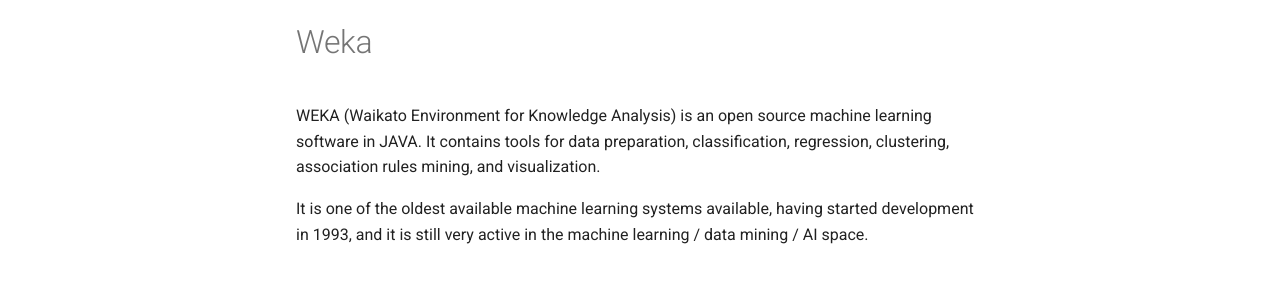
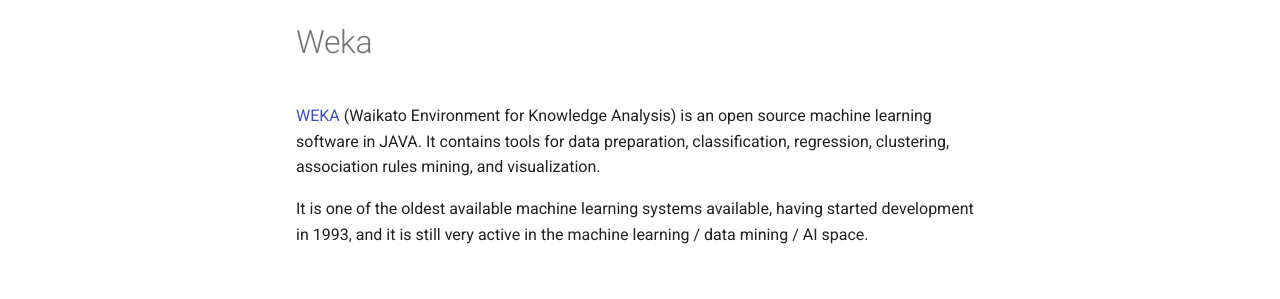
Before and after one commit to taiao/taiao-docs, an MkDocs documentation site: the page built from docs/Software/Weka.md, in a window 1280 px wide. Shown: the part 420-719 px from the top of the page. Built offline with MkDocs 1.6.1 and Material for MkDocs 9.7.7, drawn with Linux system fonts in a browser that asks for light colours; comment, search, counter and statistics services are not loaded; part of the change alters nothing that is shown.

```diff
--- a/docs/Software/Weka.md
+++ b/docs/Software/Weka.md
@@ -2,6 +2,6 @@
 
 # Weka
 
-WEKA (Waikato Environment for Knowledge Analysis) is an open source machine learning software in JAVA. It contains tools for data preparation, classification, regression, clustering, association rules mining, and visualization.
+[WEKA](https://www.cs.waikato.ac.nz/ml/weka/) (Waikato Environment for Knowledge Analysis) is an open source machine learning software in JAVA. It contains tools for data preparation, classification, regression, clustering, association rules mining, and visualization.
 
 It is one of the oldest available machine learning systems available, having started development in 1993, and it is still very active in the machine learning / data mining / AI space.
```
